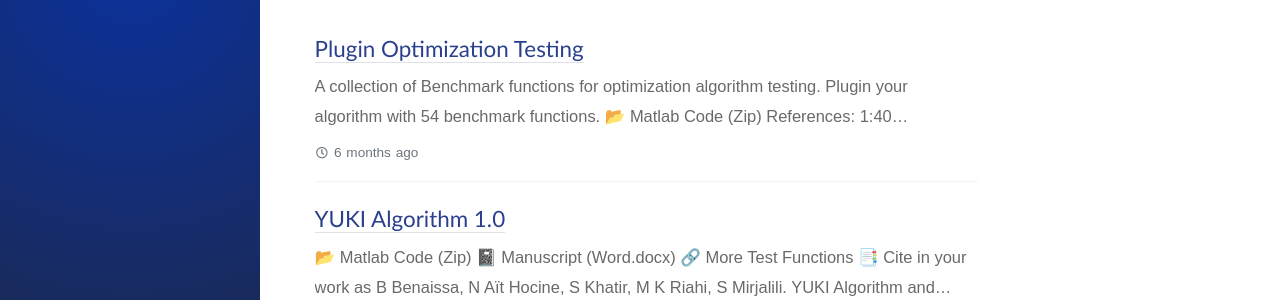
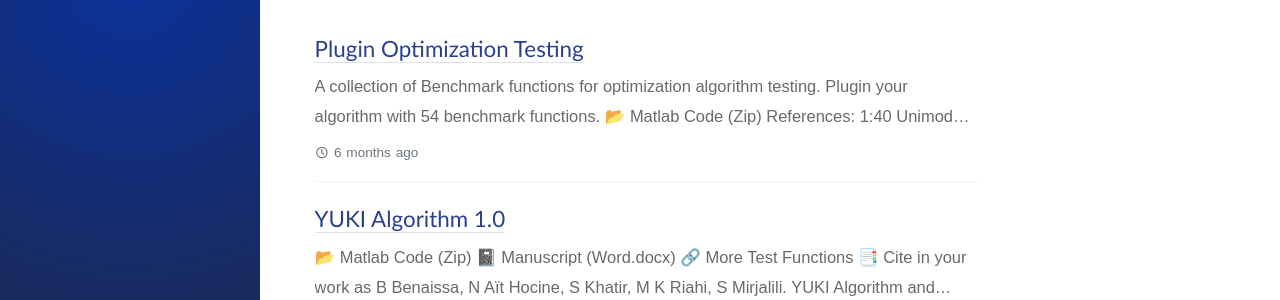
Before and after one commit to Brahim-Benaissa/Brahim-Benaissa.github.io, a Jekyll site: the page built from index.html, in a window 1280 px wide and 1196 px high. Shown: the part 631-931 px from the top of the window. Built offline with Jekyll 4.4.1, drawn with Linux system fonts in a browser that asks for light colours; nearby versions of some CDN libraries; some web fonts are replaced; the list of posts is cut into pages by our own code; comment, search, counter and statistics services are not loaded.

Commit message:
Update 2021-07-10-plugin-optimization-testing.md

```diff
--- a/_posts/2021-07-10-plugin-optimization-testing.md
+++ b/_posts/2021-07-10-plugin-optimization-testing.md
@@ -13,7 +13,7 @@
 
 ## <a target="_blank" href="{{ site.baseurl }}{% link /assets/files/Projects/OPTIMIZATION TEST FUNCTIONS/YUKI ALGORITHM with Test Functions.zip %}" download> 📂  Matlab Code (Zip)</a>
 
-References: 1:40 Benchmark functions [^1]. &ensp; 40:50 Custom Composite Functions [^2]. &ensp; 51:54 Engineering Problems [^2].
+References: 1:40 Unimodal and Multimodal functions [^1]. &ensp; 40:50 Custom Composite Functions [^2]. &ensp; 51:54 Engineering Problems [^2].
 
 ---
 
```
